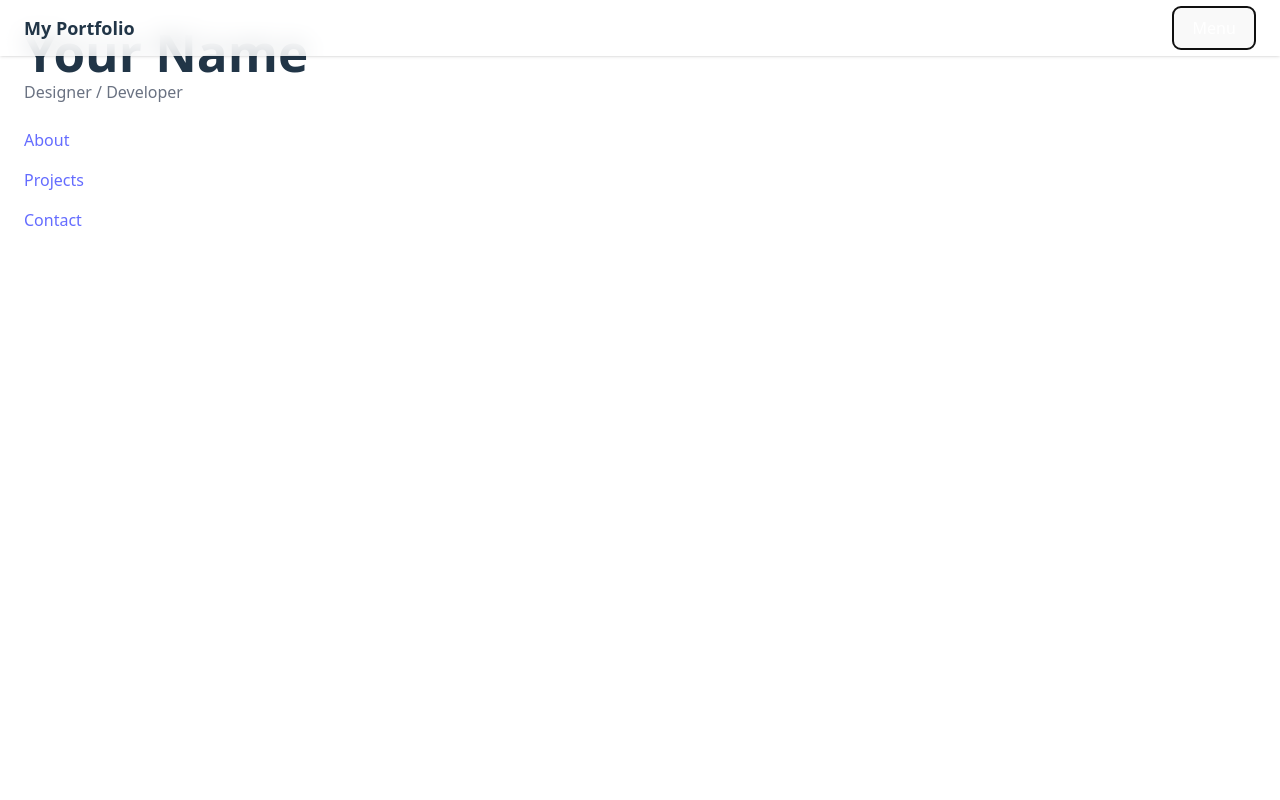
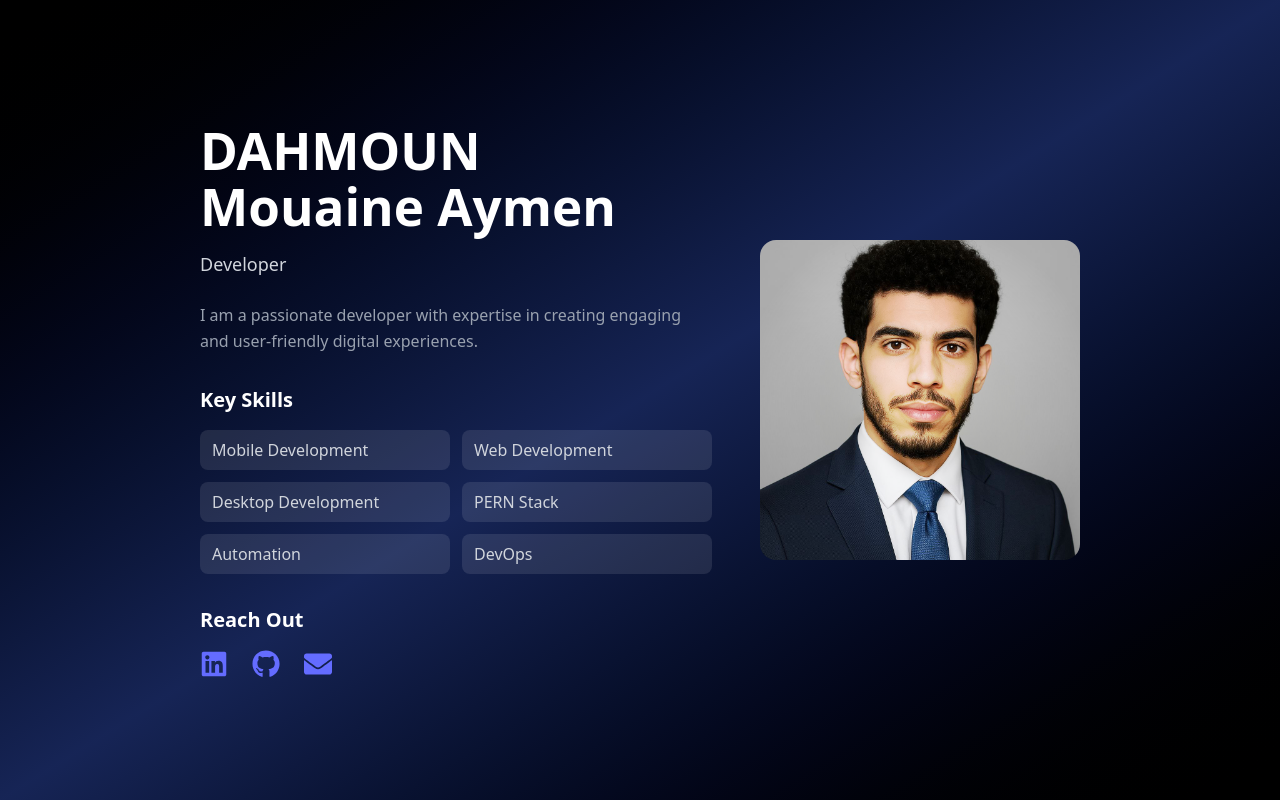
Before and after one commit to aymen-Dahmoun/aymen_portfolio, a React (Vite) app: page / in a window 1280 px wide. Both pictures are taken after a click on the button "Menu". Shown: the top 800 px of the page. Built offline with nearby package versions, Linux system fonts and the light colour scheme.

Commit message:
added profile to drawer

```diff
--- a/package.json
+++ b/package.json
@@ -11,9 +11,13 @@
   },
   "dependencies": {
     "@tailwindcss/vite": "^4.1.13",
+    "clsx": "^2.1.1",
+    "framer-motion": "^12.23.12",
     "react": "^19.1.1",
     "react-dom": "^19.1.1",
+    "react-icons": "^5.5.0",
     "react-tsparticles": "^2.12.2",
+    "tailwind-merge": "^3.3.1",
     "tailwindcss": "^4.1.13",
     "tsparticles": "^3.9.1",
     "tsparticles-slim": "^2.12.0"
--- a/src/App.tsx
+++ b/src/App.tsx
@@ -1,7 +1,7 @@
 import { useState, useEffect } from "react";
 import Drawer from "./components/Drawer";
 import Navbar from "./components/Navbar.tsx";
-import ConstellationBackground from "./components/ConstellationBackground.tsx";
+import Home from "./screens/Home.tsx";
 
 export default function App() {
   const [isOpen, setIsOpen] = useState(true);
@@ -16,20 +16,11 @@ export default function App() {
     return () => window.removeEventListener("scroll", handleScroll);
   }, []);
 
-  return (
-    <div className="min-h-screen relative w-screen bg-transparent flex flex-col">
-      <ConstellationBackground number={150} />
-      <Navbar onMenuClick={() => setIsOpen(true)} />
-      <Drawer isOpen={isOpen} onClose={() => setIsOpen(false)} />
-
-      <main className="flex-1 z-10">
-        <section className="h-[100vh] bg-transparent flex items-center justify-center">
-        <h1 className="text-4xl font-bold">Landing Page</h1>
-        </section>
-        <section className="h-[100vh] flex items-center justify-center">
-          <h1 className="text-4xl font-bold">More Content</h1>
-        </section>
-      </main>
-    </div>
-  );
+return (
+  <div className="mt-10" >
+    <Navbar onMenuClick={() => setIsOpen(true)} />
+    <Drawer isOpen={isOpen} onClose={() => setIsOpen(false)} />
+    <Home />
+  </div>
+);
 }
--- /dev/null
+++ b/src/components/CometCard.tsx
@@ -0,0 +1,113 @@
+import React, { useRef } from "react";
+import {
+  motion,
+  useMotionValue,
+  useSpring,
+  useTransform,
+  useMotionTemplate,
+} from "framer-motion";
+import { cn } from "../lib/utils";
+
+interface CometCardProps {
+  rotateDepth?: number;
+  translateDepth?: number;
+  className?: string;
+  children: React.ReactNode;
+}
+
+export const CometCard: React.FC<CometCardProps> = ({
+  rotateDepth = 17.5,
+  translateDepth = 20,
+  className,
+  children,
+}) => {
+  const ref = useRef<HTMLDivElement | null>(null);
+
+  const x = useMotionValue(0);
+  const y = useMotionValue(0);
+
+  const mouseXSpring = useSpring(x);
+  const mouseYSpring = useSpring(y);
+
+  const rotateX = useTransform(
+    mouseYSpring,
+    [-0.5, 0.5],
+    [`-${rotateDepth}deg`, `${rotateDepth}deg`]
+  );
+  const rotateY = useTransform(
+    mouseXSpring,
+    [-0.5, 0.5],
+    [`${rotateDepth}deg`, `-${rotateDepth}deg`]
+  );
+
+  const translateX = useTransform(
+    mouseXSpring,
+    [-0.5, 0.5],
+    [`-${translateDepth}px`, `${translateDepth}px`]
+  );
+  const translateY = useTransform(
+    mouseYSpring,
+    [-0.5, 0.5],
+    [`${translateDepth}px`, `-${translateDepth}px`]
+  );
+
+  const glareX = useTransform(mouseXSpring, [-0.5, 0.5], [0, 100]);
+  const glareY = useTransform(mouseYSpring, [-0.5, 0.5], [0, 100]);
+
+  const glareBackground = useMotionTemplate`radial-gradient(circle at ${glareX}% ${glareY}%, rgba(255, 255, 255, 0.9) 10%, rgba(255, 255, 255, 0.75) 20%, rgba(255, 255, 255, 0) 80%)`;
+
+  const handleMouseMove = (e: React.MouseEvent<HTMLDivElement>) => {
+    if (!ref.current) return;
+
+    const rect = ref.current.getBoundingClientRect();
+    const width = rect.width;
+    const height = rect.height;
+
+    const mouseX = e.clientX - rect.left;
+    const mouseY = e.clientY - rect.top;
+
+    const xPct = mouseX / width - 0.5;
+    const yPct = mouseY / height - 0.5;
+
+    x.set(xPct);
+    y.set(yPct);
+  };
+
+  const handleMouseLeave = () => {
+    x.set(0);
+    y.set(0);
+  };
+
+  return (
+    <div className={cn("perspective-distant transform-3d", className)}>
+      <motion.div
+        ref={ref}
+        onMouseMove={handleMouseMove}
+        onMouseLeave={handleMouseLeave}
+        style={{
+          rotateX,
+          rotateY,
+          translateX,
+          translateY,
+        }}
+        initial={{ scale: 1, z: 0 }}
+        whileHover={{
+          scale: 1.05,
+          z: 50,
+          transition: { duration: 0.2 },
+        }}
+        className="relative rounded-2xl"
+      >
+        {children}
+        <motion.div
+          className="pointer-events-none absolute inset-0 z-50 h-full w-full rounded-[16px] mix-blend-overlay"
+          style={{
+            background: glareBackground,
+            opacity: 0.6,
+          }}
+          transition={{ duration: 0.2 }}
+        />
+      </motion.div>
+    </div>
+  );
+};
--- a/src/components/ConstellationBackground.tsx
+++ b/src/components/ConstellationBackground.tsx
@@ -16,7 +16,7 @@ export default function ConstellationBackground({ number = 150 }: ConstellationB
     <Particles
       id="tsparticles"
       init={particlesInit}
-      className="absolute inset-0 -z-10 bg-transparent"
+      className="inset-0 -z-10 bg-transparent"
       options={{
         background: { color: "transparent" },
         fpsLimit: 60,
@@ -44,7 +44,7 @@ export default function ConstellationBackground({ number = 150 }: ConstellationB
           },
           number: { value: number, density: { enable: true, area: 800 } },
           opacity: { value: 0.5 },
-          shape: { type: ["circle", "triangle", "edge", "polygon", "star"] },
+          shape: { type: ["circle", "triangle", "edge", "polygon"] },
           size: { value: { min: 1, max: 3 } },
         },
         detectRetina: true,
--- a/src/components/Drawer.tsx
+++ b/src/components/Drawer.tsx
@@ -1,5 +1,7 @@
 import React, { useRef, useEffect } from "react";
-import ConstellationBackground from "./ConstellationBackground";
+import { CometCard } from "./CometCard";
+import mouaine from "../assets/mouaine.jpg";
+import { FaEnvelope, FaGithub, FaLinkedin } from "react-icons/fa";
 
 interface DrawerProps {
   isOpen: boolean;
@@ -11,7 +13,7 @@ const Drawer: React.FC<DrawerProps> = ({ isOpen, onClose }) => {
 
   useEffect(() => {
     if (drawerRef.current) {
-      drawerRef.current.style.transition = "transform 1s ease";
+      drawerRef.current.style.transition = "transform 0.6s ease";
       drawerRef.current.style.transform = isOpen
         ? "translateX(0)"
         : "translateX(-100vw)";
@@ -20,33 +22,91 @@ const Drawer: React.FC<DrawerProps> = ({ isOpen, onClose }) => {
 
   return (
     <>
+      {/* Overlay */}
       <div
-        className={`fixed z-50 inset-0 bg-transparent bg-opacity-50 transition-opacity duration-300 ${
+        className={`fixed inset-0 z-40 bg-black/40 transition-opacity duration-300 ${
           isOpen ? "opacity-100 pointer-events-auto" : "opacity-0 pointer-events-none"
         }`}
         onClick={onClose}
       />
 
+      {/* Drawer */}
       <div
         ref={drawerRef}
-        className="fixed top-0 left-0 h-full w-screen bg-white dark:bg-gray-900 shadow-lg z-40"
+        className="fixed top-0 py-12 left-0 z-50 h-full w-screen bg-gradient-to-br from-black via-blue-950 to-black shadow-lg flex items-center justify-center px-6 md:px-12 overflow-y-hidden"
       >
-        <ConstellationBackground number={150} />
-        <div className="p-6">
-          <h1 className="text-2xl font-bold">Your Name</h1>
-          <p className="text-gray-500">Designer / Developer</p>
+        <div className="flex flex-col md:flex-row items-center justify-center w-full max-w-6xl gap-12 py-12">
+          {/* Left Content */}
+                <div className="absolute bottom-0 right-0 w-[28rem] h-[28rem] max-h-[40rem] bg-red-900/30 rounded-full blur-[160px] animate-ping"></div>
 
-          <nav className="mt-6 space-y-4">
-            <a href="#about" onClick={onClose} className="block">
-              About
-            </a>
-            <a href="#projects" onClick={onClose} className="block">
-              Projects
-            </a>
-            <a href="#contact" onClick={onClose} className="block">
-              Contact
-            </a>
-          </nav>
+          <div className="text-white max-w-lg text-center md:text-left">
+            <h1 className="text-4xl md:text-5xl font-extrabold mb-4">
+              DAHMOUN Mouaine Aymen
+            </h1>
+            <p className="text-lg text-gray-300">Developer</p>
+
+            <p className="mt-6 text-gray-400 leading-relaxed">
+              I am a passionate developer with expertise in creating engaging
+              and user-friendly digital experiences.
+            </p>
+
+            {/* Skills */}
+            <div className="mt-8">
+              <h2 className="text-xl font-semibold">Key Skills</h2>
+              <ul className="mt-4 grid grid-cols-2 gap-3 text-gray-300">
+                <li className="bg-white/10 px-3 py-2 rounded-lg">Mobile Development</li>
+                <li className="bg-white/10 px-3 py-2 rounded-lg">Web Development</li>
+                <li className="bg-white/10 px-3 py-2 rounded-lg">Desktop Development</li>
+                <li className="bg-white/10 px-3 py-2 rounded-lg">PERN Stack</li>
+                <li className="bg-white/10 px-3 py-2 rounded-lg">Automation</li>
+                <li className="bg-white/10 px-3 py-2 rounded-lg">DevOps</li>
+              </ul>
+            </div>
+
+            {/* Contacts */}
+            <div className="mt-8">
+              <h2 className="text-xl font-semibold">Reach Out</h2>
+              <ul className="mt-4 flex justify-center md:justify-start space-x-6 text-gray-300">
+                <li>
+                  <a
+                    href="https://www.linkedin.com/in/your-profile"
+                    target="_blank"
+                    rel="noopener noreferrer"
+                    className="hover:text-blue-400 transition-colors"
+                  >
+                    <FaLinkedin size={28} />
+                  </a>
+                </li>
+                <li>
+                  <a
+                    href="https://github.com/your-username"
+                    target="_blank"
+                    rel="noopener noreferrer"
+                    className="hover:text-gray-400 transition-colors"
+                  >
+                    <FaGithub size={28} />
+                  </a>
+                </li>
+                <li>
+                  <a
+                    href="mailto:your@email.com"
+                    className="hover:text-red-400 transition-colors"
+                  >
+                    <FaEnvelope size={28} />
+                  </a>
+                </li>
+              </ul>
+            </div>
+          </div>
+
+          {/* Profile Image */}
+          <CometCard className="w-56 h-56 md:w-80 md:h-80 shrink-0">
+            <img
+              src={mouaine}
+              alt="Profile"
+              className="w-full h-full object-cover rounded-2xl"
+            />
+          </CometCard>
         </div>
       </div>
     </>
--- a/src/index.css
+++ b/src/index.css
@@ -30,6 +30,7 @@ body {
   place-items: center;
   min-width: 320px;
   min-height: 100vh;
+  overflow-x: hidden;
 }
 
 h1 {
--- /dev/null
+++ b/src/lib/utils.js
@@ -0,0 +1,11 @@
+import { clsx } from "clsx";
+import { twMerge } from "tailwind-merge";
+
+/**
+ * Merge Tailwind + conditional classNames
+ * @param {...(string | undefined | null | false)[]} inputs
+ * @returns {string}
+ */
+export function cn(...inputs) {
+  return twMerge(clsx(inputs));
+}
--- /dev/null
+++ b/src/screens/Home.tsx
@@ -0,0 +1,21 @@
+import ConstellationBackground from "../components/ConstellationBackground.tsx";
+
+export default function Home() {
+
+return (
+  <div className="min-h-screen relative w-screen  bg-gradient-to-br from-blue-500/20 via-transparent to-blue-500/10 flex flex-col">
+    <div className="absolute inset-0 -z-10">
+      <ConstellationBackground number={150} />
+    </div>
+
+    <main className="flex-1 z-10">
+      <section className="h-[100vh] flex items-center justify-center">
+        <h1 className="text-4xl font-bold">Landing Page</h1>
+      </section>
+      <section className="h-[100vh] flex items-center justify-center">
+        <h1 className="text-4xl font-bold">More Content</h1>
+      </section>
+    </main>
+  </div>
+);
+}
```
Also changed, not shown: jsconfig.json (added, +8 -0 lines), src/assets/mouaine.jpg (added), 1 other file (tests, documents, lock files or other folders).
